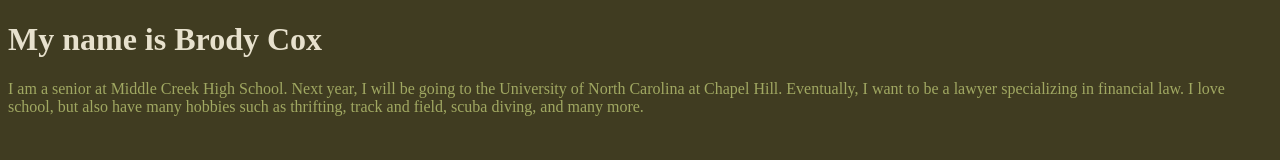
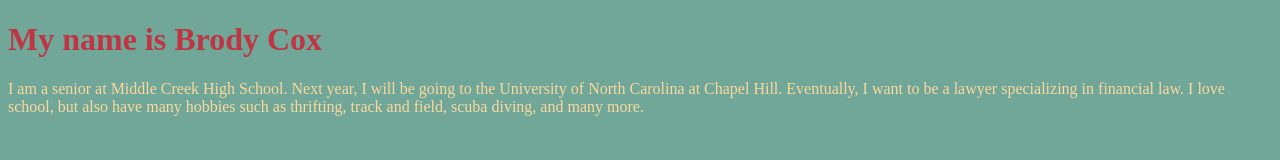
Before and after one commit to BrodyCox2524/BrodyCox2524.github.io, a plain HTML site: page index.html in a window 1280 px wide. Drawn offline with Linux system fonts and the light colour scheme.

Commit message:
Changed colors and line formatting

```diff
--- a/index.html
+++ b/index.html
@@ -6,13 +6,13 @@
         </title>
         <style>
             body{
-                background-color: #403C21;
+                background-color: #70A798;
             }
             h1{
-                color: #E7E1CD
+                color: #BF3543
             }
             p{
-                color: #A0A862
+                color: #FAD99E
             }
         </style>
     </head>
@@ -21,10 +21,10 @@
             My name is Brody Cox
         </h1>
         <p>
-            I am a senior at Middle Creek High School. Next year,
-            I will be going to the University of North Carolina
-            at Chapel Hill. Eventually, I want to be a lawyer specializing
-            in financial law. I love school, but also have many hobbies
+            I am a senior at Middle Creek High School. <break>
+            Next year, I will be going to the University of North Carolina <break>
+            at Chapel Hill. Eventually, I want to be a lawyer specializing <break>
+            in financial law. I love school, but also have many hobbies <break>
             such as thrifting, track and field, scuba diving, and many more.
         </p>
     </body>
```
